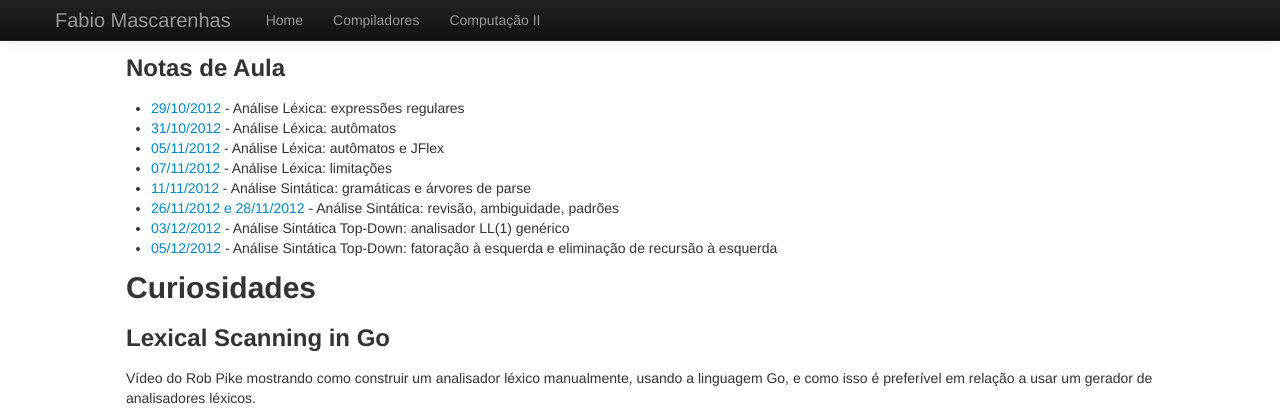
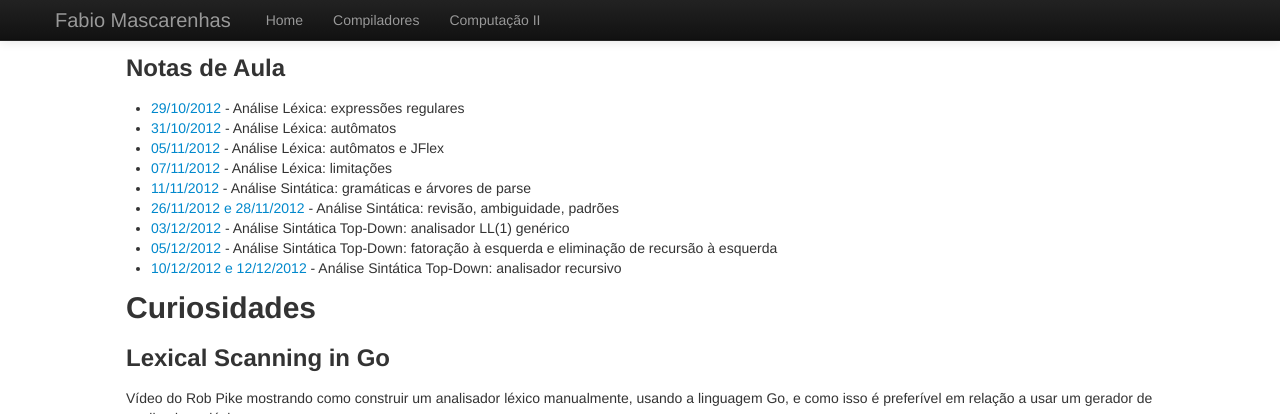
Before and after one commit to fabiomascarenhas/fabiomascarenhas.github.com, a Jekyll site: the page built from comp/index.md, in a window 1280 px wide and 900 px high, scrolled down 1385 px, cut to the strip 0-414 px from the top of the window. Built offline with Jekyll 4.4.1, drawn with Linux system fonts in a browser that asks for light colours.

Commit message:
notas de aula compiladores 10 e 12/12

```diff
--- a/comp/index.md
+++ b/comp/index.md
@@ -122,6 +122,7 @@ tem código que exercita as classes.
 * [26/11/2012 e 28/11/2012](Parsing_28112012.zip) - Análise Sintática: revisão, ambiguidade, padrões
 * [03/12/2012](Parsing_03122012.zip) - Análise Sintática Top-Down: analisador LL(1) genérico
 * [05/12/2012](Parsing_05122012.zip) - Análise Sintática Top-Down: fatoração à esquerda e eliminação de recursão à esquerda
+* [10/12/2012 e 12/12/2012](Parsing_12122012.zip) - Análise Sintática Top-Down: analisador recursivo
 
 Curiosidades
 ------------
```
Also changed, not shown: 1 other file.
